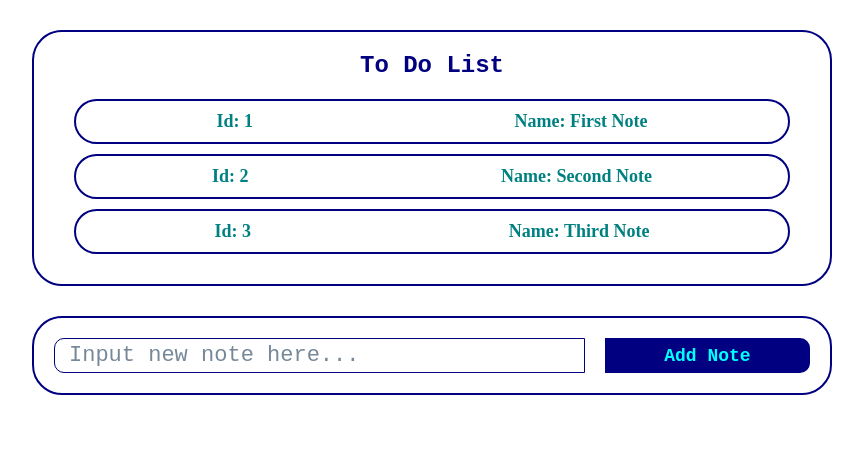
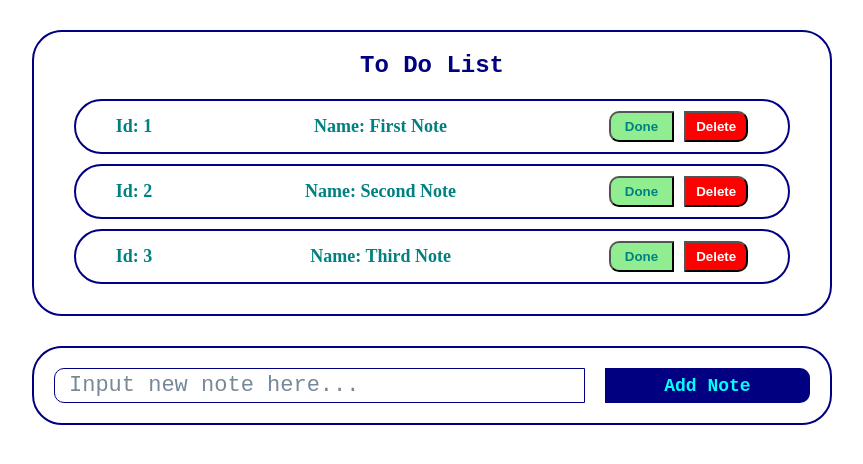
Before and after one commit to DmitriyNom/toDoList, a React (Create React App) app: page / in a window 1280 px wide. Shown: the top 464 px of the page, without its empty margins (208-1071 px from the left). Built offline with nearby package versions, Linux system fonts and the light colour scheme.

Commit message:
adding delete and done functionality

```diff
--- a/src/App.js
+++ b/src/App.js
@@ -1,7 +1,7 @@
 import { useState } from "react";
-import AddNoteForm from "./components/AddNoteForm";
+import AddNoteForm from "./widgets/AddNoteForm";
 import ListWindow from "./components/ListWindow";
-import Note from "./shared/UI/Note";
+import Note from "./components/Note";
 import './styles/App.css';
 
 function App() {
@@ -16,9 +16,13 @@ function App() {
     setNotes([...notes, newNote])
   }
 
+  function deleteNote(id) {
+    setNotes(notes.filter(note => note.id != id));
+  }
+
   return (
     <div className="App">
-      <ListWindow notes={notes} />
+      <ListWindow notes={notes} deleteNote={deleteNote} />
       <AddNoteForm addNote={addNote} id={notes.length + 1} />
     </div>
   );
--- a/src/components/ListWindow.jsx
+++ b/src/components/ListWindow.jsx
@@ -1,12 +1,12 @@
 import React from "react";
 import { useState } from "react";
-import NotesList from "./NotesList";
+import NotesList from "../widgets/NotesList";
 
 const ListWindow = (props) => {
    return (
       <div className='listWindow'>
          <h1>To Do List</h1>
-         <NotesList notes={props.notes} />
+         <NotesList notes={props.notes} deleteNote={props.deleteNote} />
       </div>
    )
 }
--- /dev/null
+++ b/src/components/Note.jsx
@@ -0,0 +1,35 @@
+import React, { useState } from "react";
+import DeleteButton from "../shared/UI/DeleteButton";
+import DoneButton from "../shared/UI/DoneButton";
+
+const Note = ({ note, deleteNote }) => {
+
+   let [className, setClassName] = useState('simpleNote');
+
+   function addDoneClass() {
+      if (className === "simpleNote") {
+         setClassName(className += " done");
+      }
+   }
+
+
+   return (
+      <div className={className}>
+         <p>Id: {note.id}</p>
+         <p>Name: {note.name}</p >
+         <div className="buttonBlock">
+            <DoneButton
+               value="Done"
+               onClick={addDoneClass}
+               className="doneButton" />
+            <DeleteButton
+               className="deleteNoteButton"
+               value="Delete"
+               onClick={() => deleteNote(note.id)}
+            />
+         </div>
+      </div >
+   )
+}
+
+export default Note;
--- /dev/null
+++ b/src/shared/UI/DeleteButton.jsx
@@ -0,0 +1,9 @@
+import React from "react";
+
+const DeleteButton = (props) => {
+   return (
+      <button {...props}>{props.value}</button>
+   )
+}
+
+export default DeleteButton;
--- /dev/null
+++ b/src/shared/UI/DoneButton.jsx
@@ -0,0 +1,9 @@
+import React from "react";
+
+const DoneButton = (props) => {
+   return (
+      <button {...props}>{props.value}</button>
+   )
+}
+
+export default DoneButton;
--- a/src/shared/UI/Note.jsx
+++ /dev/null
@@ -1,13 +0,0 @@
-import React from "react";
-
-const Note = ({ note }) => {
-
-   return (
-      <div className="simpleNote">
-         <p>Id: {note.id}</p>
-         <p>Name: {note.name}</p >
-      </div >
-   )
-}
-
-export default Note;
--- a/src/styles/App.css
+++ b/src/styles/App.css
@@ -43,9 +43,14 @@
    border-radius: 30px;
    margin-bottom: 10px;
    width: 90%;
-   padding: 10px;
+   padding: 10px 40px;
    display: flex;
-   justify-content: space-around;
+   justify-content: space-between;
+   align-items: center;
+}
+
+.done {
+   background-color: lightgreen;
 }
 
 .addNoteForm {
@@ -104,3 +109,24 @@ input::-webkit-input-placeholder {
    margin-left: 20px;
    cursor: pointer;
 }
+
+.deleteNoteButton {
+   color: white;
+   background: red;
+   font-weight: bold;
+   cursor: pointer;
+   padding: 6px 10px;
+   border-top-right-radius: 10px;
+   border-bottom-right-radius: 10px;
+   margin-left: 10px;
+}
+
+.doneButton {
+   color: teal;
+   background: lightgreen;
+   font-weight: bold;
+   cursor: pointer;
+   padding: 6px 14px;
+   border-top-left-radius: 10px;
+   border-bottom-left-radius: 10px;
+}
--- a/src/components/AddNoteForm.jsx
+++ b/src/widgets/AddNoteForm.jsx
@@ -9,12 +9,13 @@ const AddNoteForm = ({ addNote, id }) => {
    function getInputState(e) {
       inputValue = e.target.value;
       setInputValue(inputValue);
-      console.log(inputValue);
    }
 
    function addInputValue(e) {
       e.preventDefault();
-      addNote({ id, name: inputValue })
+      if (inputValue !== '') {
+         addNote({ id, name: inputValue });
+      }
       setInputValue('');
    }
 
--- a/src/components/NotesList.jsx
+++ b/src/widgets/NotesList.jsx
@@ -1,13 +1,13 @@
 import React from "react";
-import Note from "../shared/UI/Note";
+import Note from "../components/Note";
 
-const NotesList = ({ notes }) => {
+const NotesList = ({ notes, deleteNote }) => {
 
    return (
       <div className="notesList">
 
          {notes.map((note) =>
-            <Note note={note} key={note.id} />
+            <Note note={note} key={note.id} deleteNote={deleteNote} />
          )}
 
       </div >
```
